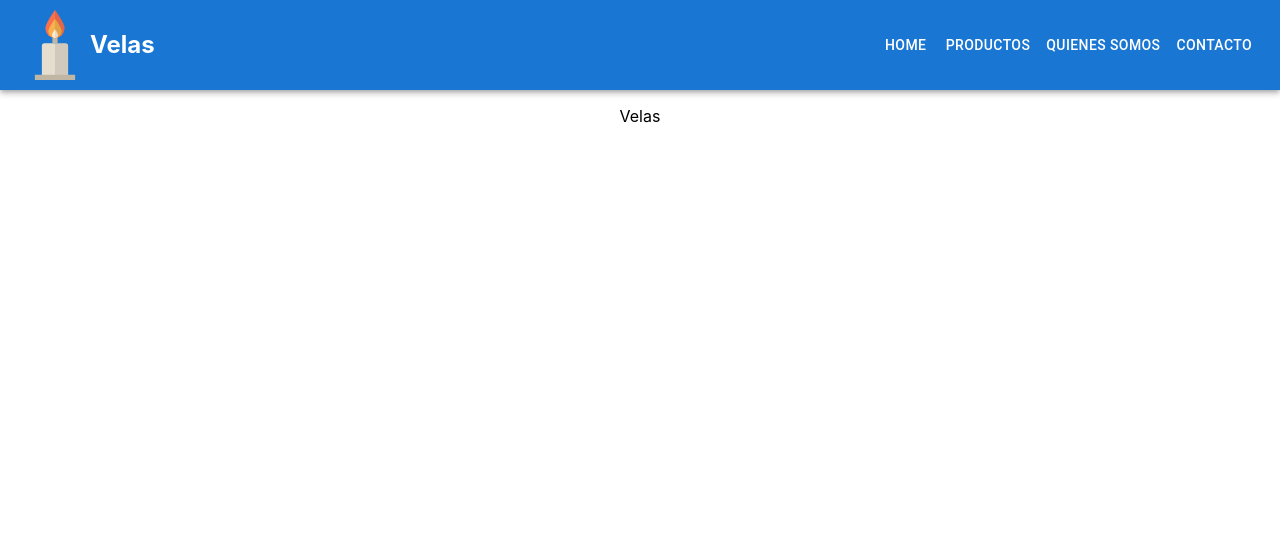
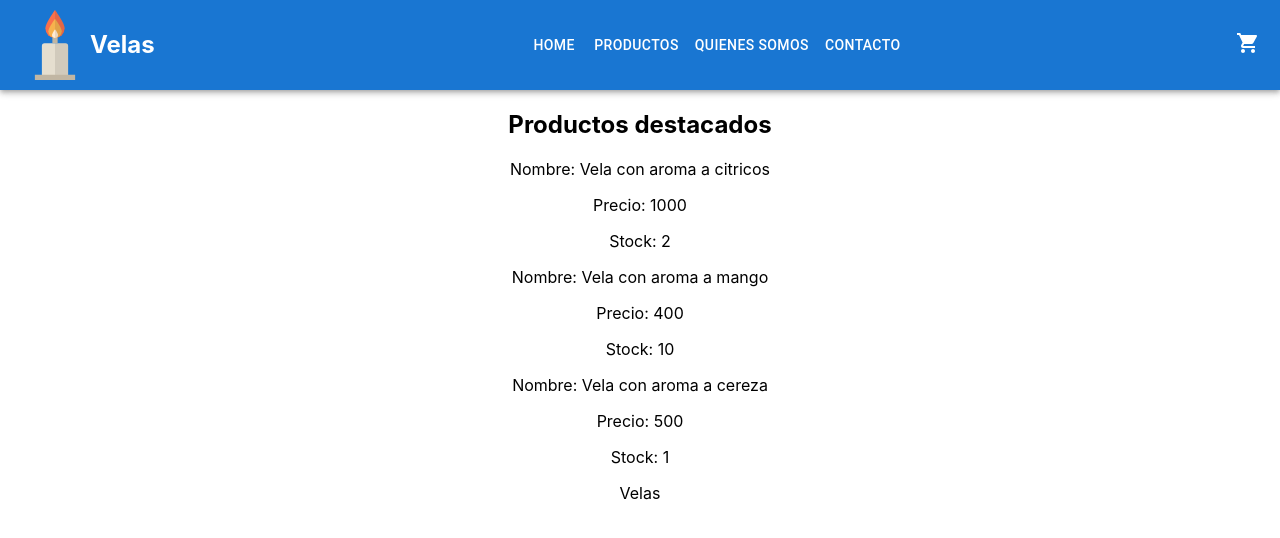
Before and after one commit to lautaroiriart/ecommerce, a React (Create React App) app: page / in a window 1280 px wide. Shown: the top 538 px of the page. Built offline with nearby package versions, Linux system fonts and the light colour scheme.

Commit message:
segunda entrega

```diff
--- a/package.json
+++ b/package.json
@@ -5,6 +5,7 @@
   "dependencies": {
     "@emotion/react": "^11.6.0",
     "@emotion/styled": "^11.6.0",
+    "@mui/icons-material": "^5.2.0",
     "@mui/material": "^5.1.1",
     "@testing-library/jest-dom": "^5.15.0",
     "@testing-library/react": "^11.2.7",
--- a/src/App.js
+++ b/src/App.js
@@ -1,11 +1,13 @@
 import logo from './logo.svg';
 import './App.css';
 import NavBar from './components/NavBar/NavBar.js';
+import ListItems from './components/ListItems/ListItems.js'
 
 function App() {
   return (
     <div className="App">
         <NavBar/>
+        <ListItems/>
         <p>
           Velas
         </p>
--- /dev/null
+++ b/src/components/CartWidget/CartWidget.js
@@ -0,0 +1,12 @@
+import ShoppingCartIcon from '@mui/icons-material/ShoppingCart';
+
+const CartWidget = () =>{
+    return(
+        <div className="cart-container">
+            <ShoppingCartIcon />
+
+        </div>
+    )
+}
+
+export default CartWidget;
--- /dev/null
+++ b/src/components/Item/Item.js
@@ -0,0 +1,11 @@
+const Item = ({nombre,precio,stock}) => {
+    return(
+        <div>
+            <p>Nombre: {nombre}</p>
+            <p>Precio: {precio}</p>
+            <p>Stock: {stock}</p>
+        </div>
+    )
+}
+
+export default Item;
--- /dev/null
+++ b/src/components/ListItems/ListItems.js
@@ -0,0 +1,35 @@
+import { dividerClasses } from "@mui/material";
+import Item from '../Item/Item';
+
+const ListItems= ()=> {
+    const dataProducts = [
+        {
+            nombre:'Vela con aroma a citricos',
+            precio: 1000,
+            stock:2,
+        },
+        {
+            nombre:'Vela con aroma a mango',
+            precio: 400,
+            stock: 10,
+        },
+        {
+            nombre:'Vela con aroma a cereza',
+            precio: 500,
+            stock: 1,
+        }
+    ]
+    return(
+        <div>
+        <h2>Productos destacados</h2>
+            {dataProducts.map((productos)=>{
+                return(
+                    <Item  nombre={productos.nombre} precio={productos.precio} stock={productos.stock}/>
+                )
+            })}
+        </div>
+
+    )
+}
+
+export default ListItems;
--- a/src/components/NavBar/NavBar.js
+++ b/src/components/NavBar/NavBar.js
@@ -3,6 +3,7 @@ import './NavBar.css';
 import logo from '../../vela-icon.svg';
 import AppBar from '@mui/material/AppBar';
 import Button from '@mui/material/Button';
+import CartWidget from '../CartWidget/CartWidget';
 
 
 export default function NavBar() {
@@ -20,6 +21,7 @@ export default function NavBar() {
                     <li><Button color="inherit">Quienes somos</Button></li>
                     <li><Button color="inherit">Contacto</Button></li>
                 </ul>
+                <CartWidget/>
             </nav>
         </AppBar>
     )
```
Also changed, not shown: 1 other file (tests, documents, lock files or other folders).
